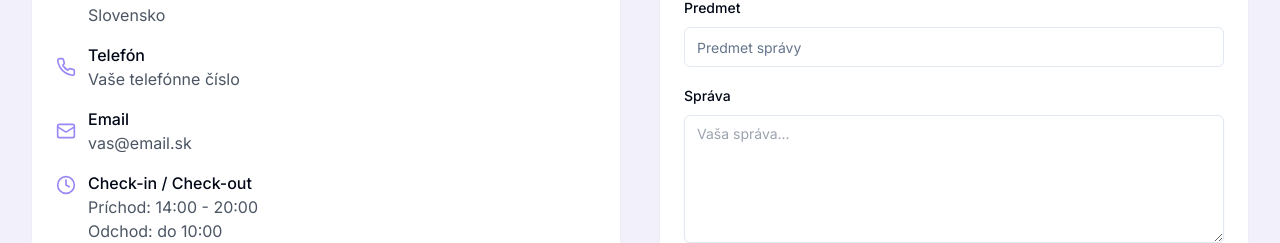
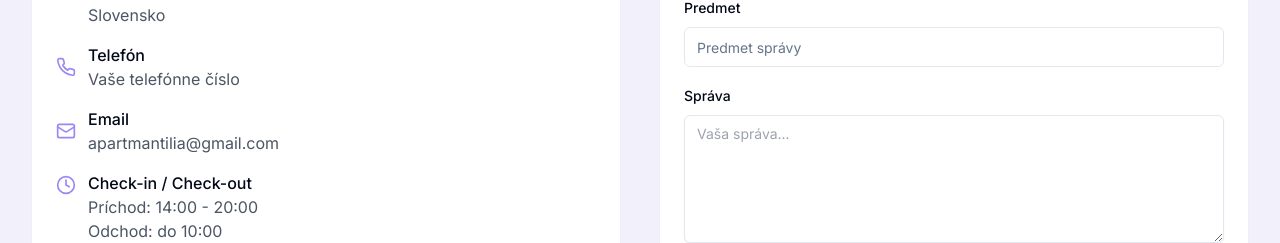
Before and after one commit to michalgondzar/michalgondzar.github.io, a React (Vite) app: page / in a window 1280 px wide. Shown: the part 4886-5129 px from the top of the page. Built offline with nearby package versions, Linux system fonts and the light colour scheme; no server answers.

Commit message:
Update contact email
Set the contact email to apartmantilia@gmail.com in the initial contact data.

```diff
--- a/src/contexts/ContactContext.tsx
+++ b/src/contexts/ContactContext.tsx
@@ -15,7 +15,7 @@ const initialContactData: ContactData = {
   address: "Vaša skutočná adresa",  // Zmeňte na vašu skutočnú adresu
   postalCode: "Vaše PSČ a mesto",   // Zmeňte na vaše skutočné PSČ
   phone: "Vaše telefónne číslo",    // Zmeňte na vaše skutočné telefónne číslo
-  email: "vas@email.sk",            // Zmeňte na váš skutočný email
+  email: "apartmantilia@gmail.com", // Zmeňte na váš skutočný email
   checkinTime: "14:00 - 20:00",     // Upravte podľa potreby
   checkoutTime: "do 10:00"          // Upravte podľa potreby
 };
```
